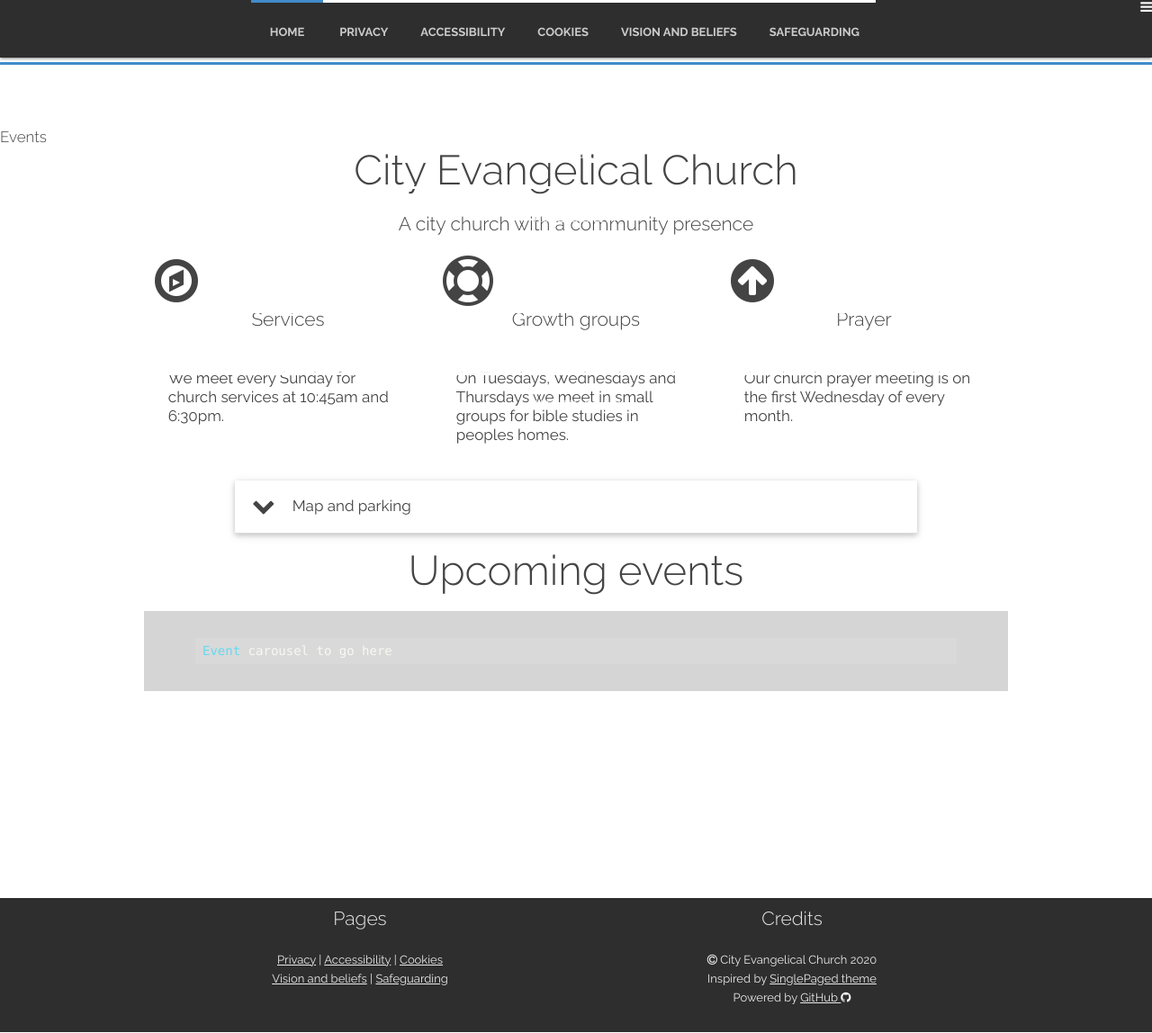
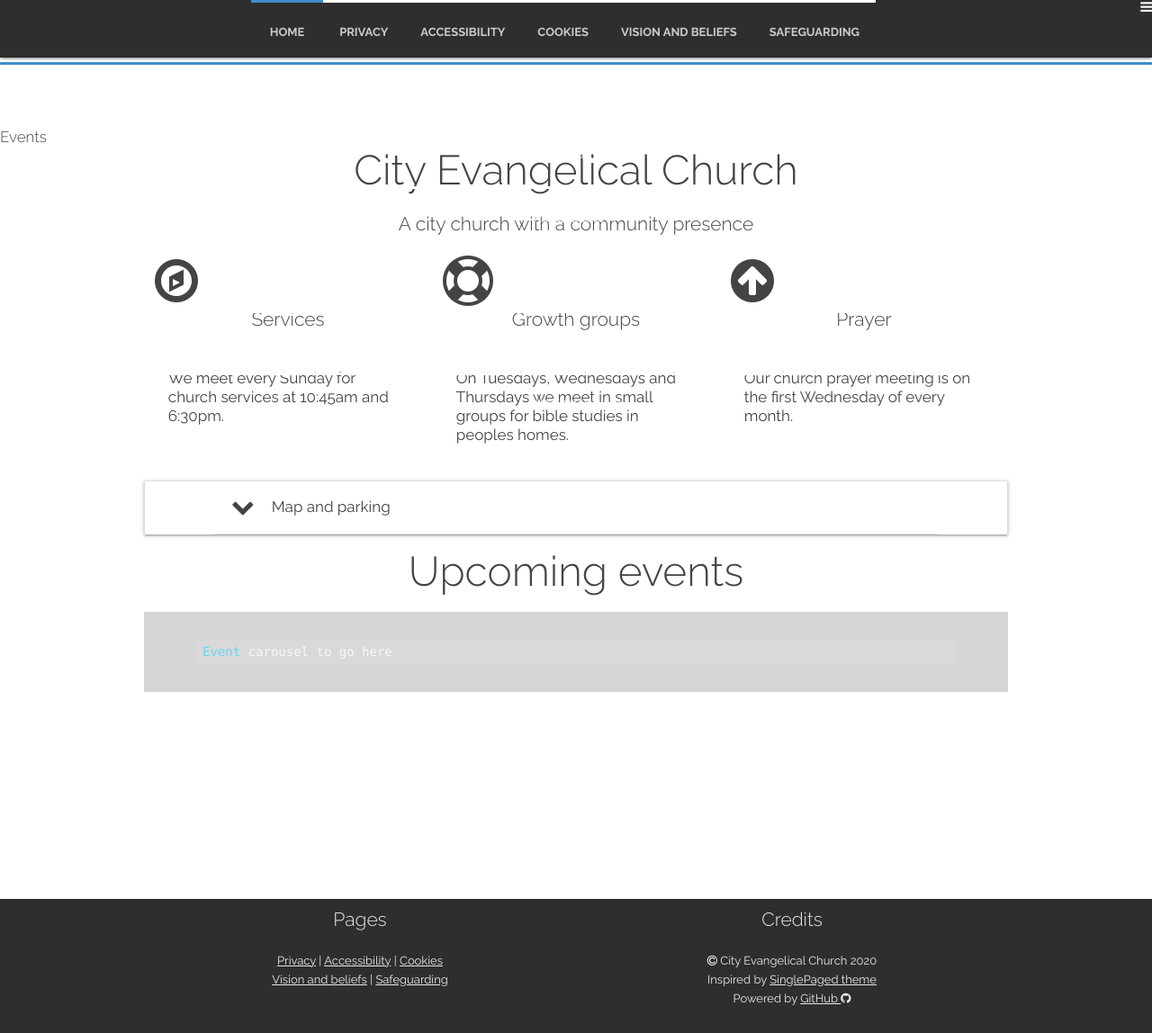
Before and after one commit to woodcock3/citychurch, a Jekyll site: the page built from _posts/2000-01-02-events.md, in a window 1280 px wide and 1148 px high. Shown: the whole window at 90% size. Built offline with Jekyll 4.4.1, drawn with Linux system fonts in a browser that asks for light colours; our own code applies the rules of GitHub Pages for plain Markdown files.

Commit message:
Update 2000-01-02-events.md

```diff
--- a/_posts/2000-01-02-events.md
+++ b/_posts/2000-01-02-events.md
@@ -29,7 +29,7 @@ icon: cesium.png
   </div>
 </div>
 
-<ul class="map collapsible popout">
+<ul class="map collapsible">
   <li>
     <div class="collapsible-header"><i class="fa fa-chevron-down fa-4x"></i>Map and parking</div>
     <div class="collapsible-body"><div class="icontain"><iframe src="https://www.google.com/maps/embed?pb=!1m18!1m12!1m3!1d2357.4899775926147!2d-1.561419883667163!3d53.78076634978253!2m3!1f0!2f0!3f0!3m2!1i1024!2i768!4f13.1!3m3!1m2!1s0x48795e8490a77217%3A0x290545c46afc5b66!2sCity%20Evangelical%20Church%2C%20Leeds!5e0!3m2!1sen!2suk!4v1592462594306!5m2!1sen!2suk" width="400" height="300" frameborder="0" style="border:0;" allowfullscreen="" aria-hidden="false" tabindex="0"></iframe></div>
```
